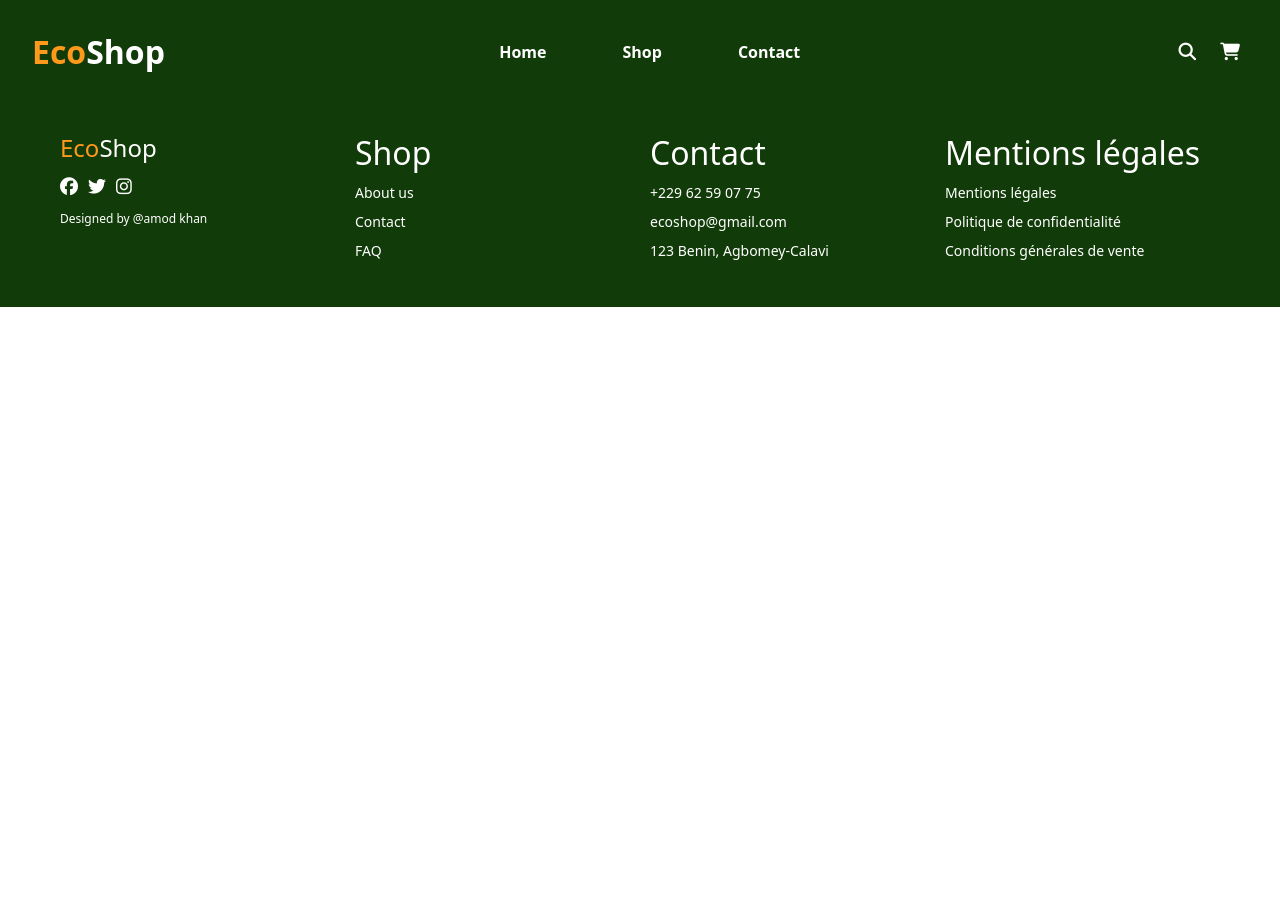
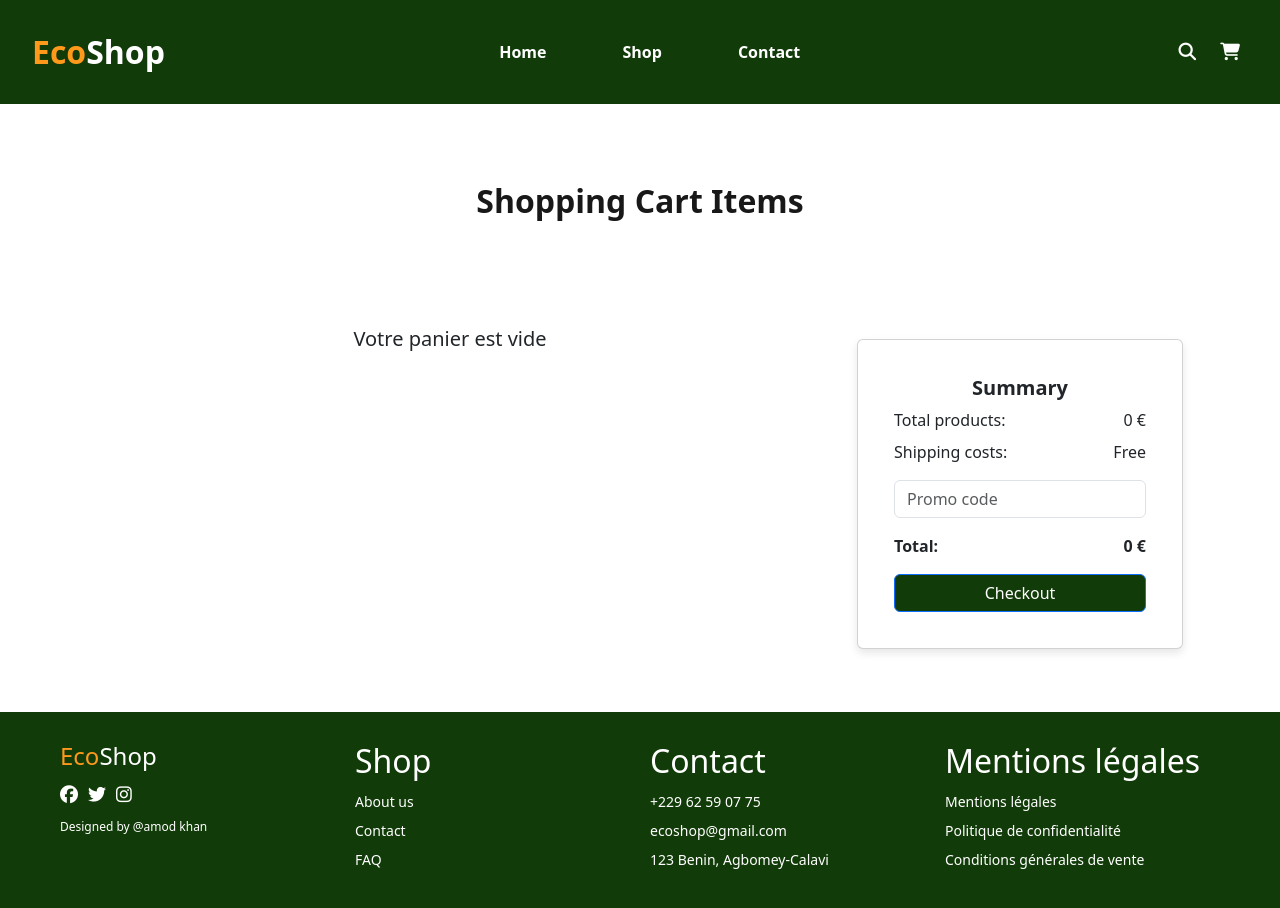
Before and after one commit to kevinCaris/EcoShop, a React (Create React App) app: page /cart in a window 1280 px wide. Shown: the top 908 px of the page. Before the commit the page ends 800 px from the top, so only its background shows below. Built offline with nearby package versions, Linux system fonts and the light colour scheme.

Commit message:
Implement Cart component with core functionalities and global state management

```diff
--- a/src/Pages/Cart.js
+++ b/src/Pages/Cart.js
@@ -1,7 +1,74 @@
 import React from 'react';
+import { useCart } from '../components/CartContext';
 
 const Cart = () => {
+  const { cartItems, mettreAJourQuantité, supprimerDuPanier, calculerTotal } = useCart();
 
+  return (
+      <div className="container py-5">
+         <div className='shop-hero'>
+            <h2 className="mb-4 fw-bold">Shopping Cart Items</h2>
+         </div>
+
+      <div className="row">
+        {/* Liste des articles */}
+        <div className="col-md-8">
+          {cartItems.length === 0 ? (
+            <p className="text-center fs-5 mx-auto my-auto">Votre panier est vide</p>
+          ) : (
+            cartItems.map((item) => (
+              <div key={item.id} className="row align-items-center mb-3 border-bottom pb-3">
+                <div className="col-2">
+                  <img src={item.image} alt={item.title} className="img-fluid" />
+                </div>
+                <div className="col-3">
+                  <h5>{item.title}</h5>
+                  <p className="text-muted">Color: {item.color}</p>
+                  <p className="text-muted">Size: {item.size}</p>
+                </div>
+                <div className="col-3 d-flex align-items-center">
+                  <button className="btn btn-outline-secondary btn-sm" onClick={() => mettreAJourQuantité(item.id, item.quantity - 1)}>-</button>
+                  <span className="mx-2">{item.quantity}</span>
+                  <button className="btn btn-outline-secondary btn-sm" onClick={() => mettreAJourQuantité(item.id, item.quantity + 1)}>+</button>
+                </div>
+                <div className="col-2">
+                  <p className="fw-bold">{item.price} €</p>
+                </div>
+                <div className="col-2 text-end">
+                  <button className="btn btn-danger btn-sm" onClick={() => supprimerDuPanier(item.id)}>Remove</button>
+                </div>
+              </div>
+            ))
+          )}
+        </div>
+
+        {/* Résumé */}
+        <div className="col-md-4">
+          <div className="card">
+            <div className="card-body">
+              <h5 className="card-title fw-bold">Summary</h5>
+              <div className="d-flex justify-content-between">
+                <span>Total products:</span>
+                <span>{calculerTotal()} €</span>
+              </div>
+              <div className="d-flex justify-content-between mt-2">
+                <span>Shipping costs:</span>
+                <span>Free</span>
+              </div>
+              <div className="my-3">
+                <input type="text" className="form-control" placeholder="Promo code" />
+              </div>
+              <div className="d-flex justify-content-between fw-bold mt-3">
+                <span>Total:</span>
+                <span>{calculerTotal()} €</span>
+              </div>
+              <button className="btn btn-primary w-100 mt-3" >Checkout</button>
+            </div>
+          </div>
+        </div>
+      </div>
+    </div>
+  );
 };
 
 export default Cart;
--- a/src/Pages/ProductDetails.js
+++ b/src/Pages/ProductDetails.js
@@ -2,8 +2,10 @@ import React, { useState, useEffect } from 'react';
 import { useParams } from 'react-router-dom'; // Pour obtenir l'ID du produit depuis l'URL
 import axios from 'axios';
 import { Spinner, Tab, Tabs } from 'react-bootstrap'; // Utilisation du spinner pour le chargement
+import { useCart } from '../components/CartContext';
 
-const ProductDetail = ({ ajouterAuPanier }) => {
+const ProductDetail = () => {
+const { ajouterAuPanier } = useCart();
   const { id } = useParams(); // Récupérer l'ID du produit depuis l'URL
   const [produit, setProduit] = useState(null); // État pour stocker les détails du produit
   const [loading, setLoading] = useState(true);
@@ -40,7 +42,7 @@ const ProductDetail = ({ ajouterAuPanier }) => {
     <div className="container product-detail mt-8">
       <div className="row">
         {/* Section pour l'image du produit */}
-        <div className="col-md-6">
+        <div className="col-md-6 mb-5">
           <img
             src={produit.image}
             alt={produit.title}
@@ -58,7 +60,6 @@ const ProductDetail = ({ ajouterAuPanier }) => {
           </div>
           <p className="product-category fw-bold fs-5">Cartégorie :{produit.category}</p>
           <p className="product-description">{produit.description}</p>
-
 
           {/* Boutons d'action */}
           <div className="product-actions gap-5">
--- a/src/Pages/Shop.js
+++ b/src/Pages/Shop.js
@@ -6,7 +6,6 @@ import { Pagination, Spinner } from 'react-bootstrap';
 
 const Shop = () => {
   const [recherche, setRecherche] = useState('');
-  const [panier, setPanier] = useState([]);
   const [tri, setTri] = useState(''); // État pour le critère de tri
   const [produits, setProduits] = useState([]);
   const [loading, setLoading] = useState(true);
@@ -63,18 +62,6 @@ const Shop = () => {
 
   // Produits actuels après pagination
   const currentProducts = produitsTries.slice(indexOfFirstProduct, indexOfLastProduct);
-
-  // Ajouter au panier
-  const ajouterAuPanier = (produit) => {
-    setPanier([...panier, produit]);
-  };
-
-  // Retirer du panier
-  const retirerDuPanier = (index) => {
-    const nouveauPanier = panier.filter((_, i) => i !== index);
-    setPanier(nouveauPanier);
-  };
-
   return (
     <div className="shop-container container mt-4">
       <div className='shop-hero'>
@@ -104,7 +91,7 @@ const Shop = () => {
       </div>
 
       {/* Affichage de la liste de produits */}
-      <ProductList produitsFiltres={currentProducts} ajouterAuPanier={ajouterAuPanier} />
+      <ProductList produitsFiltres={currentProducts}/>
 
       {/* Pagination */}
       <div className='d-flex align-item-center justify-content-center my-5' >
--- a/src/Styles/index.css
+++ b/src/Styles/index.css
@@ -13,8 +13,10 @@
   /* Gris foncé */
 }
 
+
+
 body {
-  font-size: ;
+  font-size: 16px;
   margin: 0;
   /* font-family: -apple-system, BlinkMacSystemFont, 'Segoe UI', 'Roboto', 'Oxygen',
     'Ubuntu', 'Cantarell', 'Fira Sans', 'Droid Sans', 'Helvetica Neue',
@@ -24,6 +26,21 @@ body {
   font-family: 'Roboto', sans-serif;
   background-color: var(--background-color);
   color: var(--text-color);
+}
+
+h1 {
+  font-size: 2.25rem;
+  /* 36px */
+}
+
+h2 {
+  font-size: 1.75rem;
+  /* 28px */
+}
+
+p {
+  font-size: 1rem;
+  /* 16px */
 }
 
 code {
@@ -271,7 +288,7 @@ ul.navbar-nav li {
 }
 
 .btn-panier:hover {
-  background-color: #c0392b;
+  background-color: var(--secondary-color) !important;
 }
 
 /*Formulaire de contact */
@@ -478,3 +495,8 @@ ul.navbar-nav li {
   border-top: none;
   /* Enlever la bordure supérieure pour unifier avec les onglets */
 }
+
+/* cart styles */
+.btn-primary {
+  background-color: var(--primary-color) !important;
+}
--- /dev/null
+++ b/src/components/CartContext.js
@@ -0,0 +1,58 @@
+// src/contexts/CartContext.js
+import React, { createContext, useContext, useState } from 'react';
+
+const CartContext = createContext();
+
+export const useCart = () => useContext(CartContext);
+
+export const CartProvider = ({ children }) => {
+  const [cartItems, setCartItems] = useState([]);
+
+    // Fonction pour ajouter un produit au panier
+
+  const ajouterAuPanier = (produit) => {
+    setCartItems((prevItems) => {
+      const existingItem = prevItems.find((item) => item.id === produit.id);
+      if (existingItem) {
+        // Si le produit est déjà dans le panier, on augmente la quantité
+        return prevItems.map((item) =>
+          item.id === produit.id ? { ...item, quantity: item.quantity + 1 } : item
+        );
+      } else {
+        // Sinon, on l'ajoute avec une quantité de 1
+        return [...prevItems, { ...produit, quantity: 1 }];
+      }
+    });
+  };
+
+  // Fonction pour supprimer un produit du panier
+  const supprimerDuPanier = (produitId) => {
+    setCartItems((prevItems) => prevItems.filter((item) => item.id !== produitId));
+  };
+
+  // Fonction pour mettre à jour la quantité d'un produit
+  const mettreAJourQuantité = (produitId, quantity) => {
+    setCartItems((prevItems) =>
+      prevItems.map((item) =>
+        item.id === produitId ? { ...item, quantity } : item
+      )
+    );
+  };
+
+ const compterArticles = () => {
+    return cartItems.reduce((total, item) => total + item.quantity, 0);
+  };
+
+  // Calcul du total
+  const calculerTotal = () => {
+    return cartItems.reduce((total, item) => total + item.price * item.quantity, 0);
+  };
+
+  return (
+    <CartContext.Provider
+      value={{ cartItems, ajouterAuPanier, supprimerDuPanier, mettreAJourQuantité, calculerTotal, compterArticles}}
+    >
+      {children}
+    </CartContext.Provider>
+  );
+};
--- a/src/components/Header.js
+++ b/src/components/Header.js
@@ -2,8 +2,10 @@ import React from 'react';
 import { Form, FormControl, Button, NavItem } from 'react-bootstrap';
 import Navigation from './Navigation';
 import { Link, NavLink } from 'react-router-dom';
+import { useCart } from './CartContext';
 
 const Header = () => {
+    const { compterArticles } = useCart();
     return (
         <header className='header'>
         <nav className="navbar navbar-expand-lg  d-flex  align-items-center px-3 py-3">
@@ -24,7 +26,12 @@ const Header = () => {
                     {/* Icône de Panier */}
                    <div className="icone me-4">
                             <Link to="/cart" className="panier">
-                                <i className="fas fa-shopping-cart" style={{ fontSize: '1.1em' }}></i>
+                            <i className="fas fa-shopping-cart" style={{ fontSize: '1.1em' }}></i>
+                            {compterArticles() > 0 && (
+                                <span className="position-absolute top-10 start-12 translate-middle badge rounded-pill bg-danger">
+                                    {compterArticles()}
+                                </span>
+                            )}
                             </Link>
                   </div>
                 </div>
--- a/src/components/ProductCard.js
+++ b/src/components/ProductCard.js
@@ -1,8 +1,12 @@
 import React from 'react';
 import { Link } from 'react-router-dom';
+import { useCart } from './CartContext';
 
 
-const ProductCard = ({ produit, ajouterAuPanier }) => {
+const ProductCard = ({ produit}) => {
+
+  const { ajouterAuPanier } = useCart();
+
   return (
     <div className="card h-100 d-flex flex-column">
       <Link to={`/productDetail/${produit.id}`} className="card-link">
--- a/src/components/ProductList.js
+++ b/src/components/ProductList.js
@@ -1,13 +1,13 @@
 import React from 'react';
 import ProductCard from './ProductCard';
 
-const ProductList = ({ produitsFiltres, ajouterAuPanier }) => {
+const ProductList = ({ produitsFiltres}) => {
     return (
         <div className="row">
             {produitsFiltres.length > 0 ? (
                 produitsFiltres.map((produit) => (
                     <div key={produit.id} className="col-12 col-md-4 col-lg-3 mb-4 mb-4">
-                        <ProductCard produit={produit} ajouterAuPanier={ajouterAuPanier} />
+                        <ProductCard produit={produit}  />
                     </div>
                 ))
             ) : (
--- a/src/index.js
+++ b/src/index.js
@@ -5,15 +5,16 @@ import App from './App';
 import 'bootstrap/dist/css/bootstrap.min.css';
 import 'bootstrap/dist/js/bootstrap.bundle.min';
 import '@fortawesome/fontawesome-free/css/all.min.css';
+import { CartProvider } from './components/CartContext';
 
 
 
 
 const root = ReactDOM.createRoot(document.getElementById('root'));
 root.render(
-  <React.StrictMode>
+  <CartProvider>
     <App />
-  </React.StrictMode>
+  </CartProvider>
 );
 
 // If you want to start measuring performance in your app, pass a function
```
